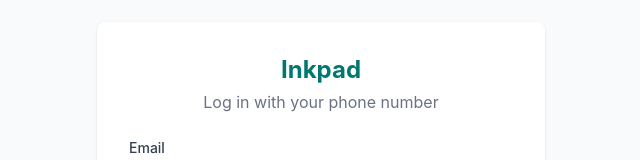
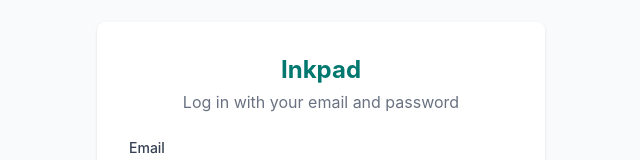
Before and after one commit to Castro412x/Inkpad, a React (Vite) app: page /login in a window 1280 px wide. Shown: the part 184-344 px from the top of the page, without its empty margins (319-959 px from the left). Built offline with nearby package versions, Linux system fonts and the light colour scheme.

Commit message:
modified protedtectroute and also remove /note directry in loginpage because note component does not exit

```diff
--- a/src/components/ProtectedRoute.jsx
+++ b/src/components/ProtectedRoute.jsx
@@ -14,6 +14,7 @@
     );
   }
 
+  // This will redirect to login if no user exists
   return user ? <Outlet /> : <Navigate to="/login" replace />;
 };
 
--- a/src/pages/login.jsx
+++ b/src/pages/login.jsx
@@ -1,31 +1,31 @@
-import { useState } from 'react';
-import { useNavigate } from 'react-router-dom';
-import { useAuth } from '../context/AuthContext';
+import { useState } from "react";
+import { useNavigate } from "react-router-dom";
+import { useAuth } from "../context/AuthContext";
 
 export default function Login() {
-  const [email, setEmail] = useState('');       // changed from email
-  const [password, setPassword] = useState('');
-  const [error, setError] = useState('');
+  const [email, setEmail] = useState("");
+  const [password, setPassword] = useState("");
+  const [error, setError] = useState("");
   const [loading, setLoading] = useState(false);
   const navigate = useNavigate();
   const { login } = useAuth();
 
   async function handleSubmit(e) {
     e.preventDefault();
-    setError('');
+    setError("");
 
     if (!email.trim() || !password.trim()) {
-      setError('Please fill in all fields');
+      setError("Please fill in all fields");
       return;
     }
 
     setLoading(true);
     try {
-      // Pass email instead of phone number
       await login(email.trim(), password);
-      navigate('/notes');
+      // Navigate to dashboard after successful login
+      navigate("/dashboard", { replace: true });
     } catch (err) {
-      setError(err.message || 'Login failed. Invalid credentials.');
+      setError(err.message || "Login failed. Invalid credentials.");
       console.error(err);
     } finally {
       setLoading(false);
@@ -36,7 +36,9 @@
     <div className="min-h-screen flex items-center justify-center bg-gray-50 px-4">
       <div className="w-full max-w-md bg-white rounded-lg shadow p-8">
         <h2 className="text-2xl font-bold text-center text-teal-700">Inkpad</h2>
-        <p className="text-center text-gray-500 mt-1">Log in with your phone number</p>
+        <p className="text-center text-gray-500 mt-1">
+          Log in with your email and password
+        </p>
 
         {error && (
           <div className="mt-4 p-3 bg-red-50 border border-red-200 rounded-lg text-red-600 text-sm">
@@ -46,7 +48,9 @@
 
         <form onSubmit={handleSubmit} className="mt-6 space-y-4">
           <div>
-            <label className="block text-sm font-medium text-gray-700">Email</label>
+            <label className="block text-sm font-medium text-gray-700">
+              Email
+            </label>
             <input
               type="email"
               value={email}
@@ -57,7 +61,9 @@
             />
           </div>
           <div>
-            <label className="block text-sm font-medium text-gray-700">Password</label>
+            <label className="block text-sm font-medium text-gray-700">
+              Password
+            </label>
             <input
               type="password"
               value={password}
@@ -71,13 +77,13 @@
             disabled={loading}
             className="w-full bg-teal-600 text-white py-2 rounded hover:bg-teal-700 disabled:opacity-50"
           >
-            {loading ? 'Logging in...' : 'Login'}
+            {loading ? "Logging in..." : "Login"}
           </button>
         </form>
         <p className="text-center text-sm text-gray-600 mt-4">
-          Don't have an account?{' '}
+          Don't have an account?{" "}
           <button
-            onClick={() => navigate('/register')}
+            onClick={() => navigate("/register")}
             className="text-teal-600 hover:underline"
           >
             Register
```
